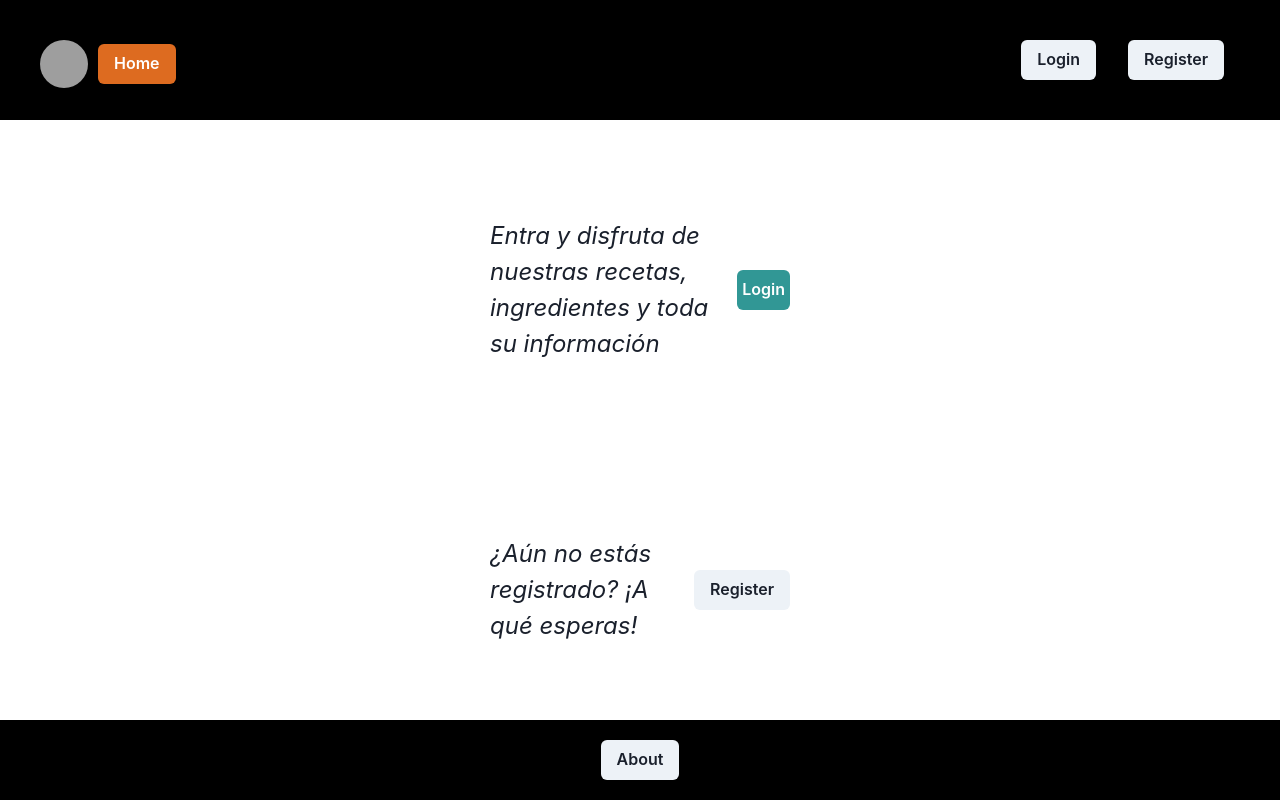
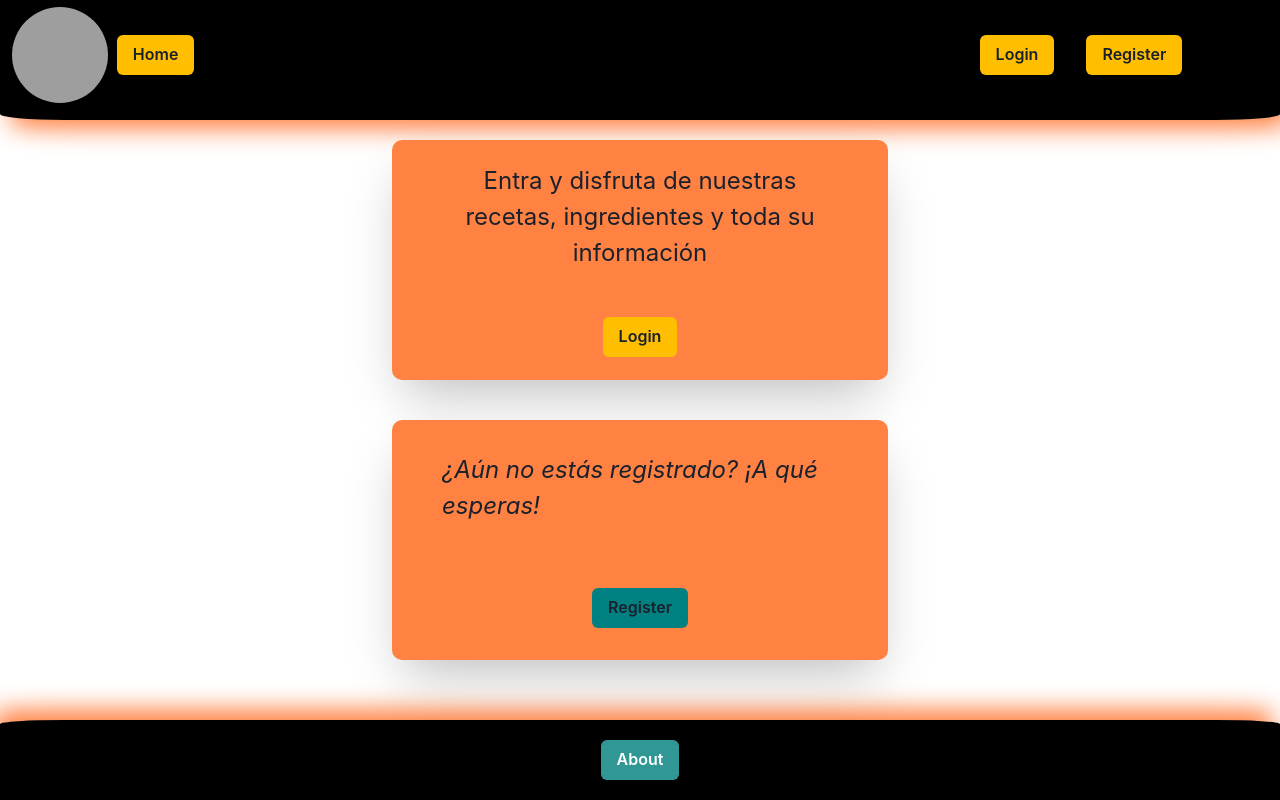
Before and after one commit to RafaGadSan/ProyectoReact, a React (Vite) app in the folder proyectoreact/: page / in a window 1280 px wide. Built offline with nearby package versions, Linux system fonts and the light colour scheme; grey boxes are pictures that could not be loaded.

Commit message:
retoque css y chakra

```diff
--- a/proyectoreact/src/components/Footer/Footer.css
+++ b/proyectoreact/src/components/Footer/Footer.css
@@ -4,6 +4,11 @@ footer {
   display: flex;
   justify-content: center;
   align-items: center;
-
+  -webkit-box-shadow: -7px -12px 25px -1px rgba(255, 130, 67, 1);
+  -moz-box-shadow: -7px -12px 25px -1px rgba(255, 130, 67, 1);
+  box-shadow: -7px -12px 25px -1px rgba(255, 130, 67, 1);
   background-color: black;
+  border-top-left-radius: 5%;
+  border-top-right-radius: 5%;
+  border-top: 1px rgba(255, 130, 67, 1);
 }
--- a/proyectoreact/src/components/Header/Header.css
+++ b/proyectoreact/src/components/Header/Header.css
@@ -1,5 +1,11 @@
 header {
-  width: 100vw;
+  min-width: 100vw;
   height: 15vh;
   background: black;
+  -webkit-box-shadow: 10px 10px 25px -1px rgba(255, 130, 67, 1);
+  -moz-box-shadow: 10px 10px 25px -1px rgba(255, 130, 67, 1);
+  box-shadow: 10px 10px 25px -1px rgba(255, 130, 67, 1);
+  border-bottom: 1px rgba(255, 130, 67, 1);
+  border-bottom-left-radius: 5%;
+  border-bottom-right-radius: 5%;
 }
--- a/proyectoreact/src/components/NavAbout/NavAbout.jsx
+++ b/proyectoreact/src/components/NavAbout/NavAbout.jsx
@@ -6,7 +6,7 @@ const NavAbout = () => {
   return (
     <nav>
       <NavLink to="/about">
-        <Button>About</Button>
+        <Button colorScheme="teal">About</Button>
       </NavLink>
     </nav>
   );
--- a/proyectoreact/src/components/NavBar/NavBar.css
+++ b/proyectoreact/src/components/NavBar/NavBar.css
@@ -1,6 +1,15 @@
 .homeavatar {
+    row-gap: 5px;
+    width: 15vw;
+    height: 12vh;
+    justify-content: space-around;
+    align-items: center;
+}
+.buttonsbar {
     display: flex;
-    gap: 10px;
     align-items: center;
-
+    justify-content: center;
+    row-gap: 5px;
+    width: 30vw;
+    height: 12vh;
 }
--- a/proyectoreact/src/components/NavBar/NavBar.jsx
+++ b/proyectoreact/src/components/NavBar/NavBar.jsx
@@ -10,9 +10,11 @@ const Navbar = () => {
 
   return (
     <nav>
-      <Flex justifyContent="space-around" p="10">
-        <Box className="homeavatar">
-          <Avatar
+      <Flex justifyContent="space-around" p="7px" height="12vh">
+        <Box className="homeavatar" display="flex" >
+          <Avatar height="12vh"
+          width="50%"
+          position="cover"
             name="logo"
             src="https://us.123rf.com/450wm/moleks/moleks1507/moleks150700003/41889582-el-servicio-de-comida-caf%C3%A9-vector-logo-plantilla-de-dise%C3%B1o.jpg?ver=6"
           />
@@ -23,34 +25,34 @@ const Navbar = () => {
                 boxShadow:
                   "0 0 1px 2px rgba(88, 144, 255, .75), 0 1px 1px rgba(0, 0, 0, .15)",
               }}
-              colorScheme="orange"
+              bgColor="#ffbf00"
             >
               Home
             </Button>
           </NavLink>
         </Box>
         <Spacer />
-        <Box>
+        <Box className="buttonsbar">
           {!user && (
             <NavLink to="/login" as="div">
-              <Button mx="4">Login</Button>
+              <Button bgColor="#ffbf00" mx="4">Login</Button>
             </NavLink>
           )}
           {!user && (
             <NavLink to="/register" as="div">
-              <Button mx="4">Register</Button>
+              <Button bgColor="#ffbf00" mx="4">Register</Button>
             </NavLink>
           )}
           {user && (
             <NavLink to="/" as="div">
-              <Button mx="4" onClick={() => logout()}>
+              <Button bgColor="red" mx="4" onClick={() => logout()}>
                 Logout
               </Button>
             </NavLink>
           )}
           {user && (
             <NavLink to="/dashboard" as="div">
-              <Button mx="4">Dashboard</Button>
+              <Button bgColor="#ffbf00" mx="4">Dashboard</Button>
             </NavLink>
           )}
           {user && (
@@ -60,12 +62,12 @@ const Navbar = () => {
           )}
           {user && (user.role == "nutricionista" || user.role == "admin") && (
             <NavLink to="/adminRecipe" as="div">
-              <Button mx="4">Admin Recipes</Button>
+              <Button bgColor="orangered" mx="4">Admin Recipes</Button>
             </NavLink>
           )}
           {user && (user.role == "nutricionista" || user.role == "admin") && (
             <NavLink to="/adminIngredient" as="div">
-              <Button mx="4">Admin Ingredients</Button>
+              <Button bgColor="orangered" mx="4">Admin Ingredients</Button>
             </NavLink>
           )}
         </Box>
--- a/proyectoreact/src/pages/Home/Home.jsx
+++ b/proyectoreact/src/pages/Home/Home.jsx
@@ -6,29 +6,52 @@ import { useAuth } from "../../context/authContext";
 const Home = () => {
   const { logout, user } = useAuth();
   return (
-    <Flex justify="center" p="5" direction="column" align="center">
+    <Flex justify="center" p="5" direction="column" align="center" gap={10}>
       {!user && (
-        <Square size="300px">
-          <Text fontSize="2xl" as="cite">
+        <Box
+          height="30vh"
+          width="40%"
+          background="#ff8243"
+          border="1px yellow"
+          borderRadius={10}
+          display="flex"
+          flexDirection="column"
+          justifyContent="space-around"
+          alignItems="center"
+          paddingInline="50px"
+          boxShadow='2xl'
+
+        >
+          <Text fontSize="2xl" as="bold" textAlign="center">
             Entra y disfruta de nuestras recetas, ingredientes y toda su
             información
           </Text>
           <Link to="/login">
-            <Button colorScheme="teal" variant="solid" p="5px">
+            <Button bgColor="#ffbf00" variant="solid" >
               Login
             </Button>
           </Link>
-        </Square>
+        </Box>
       )}
       {!user && (
-        <Square size="300px">
+        <Box height="30vh"
+        width="40%"
+        background="#ff8243"
+        border="1px yellow"
+        borderRadius={10}
+        display="flex"
+        flexDirection="column"
+        justifyContent="space-around"
+        alignItems="center"
+        paddingInline="50px"
+        boxShadow='2xl '>
           <Text fontSize="2xl" as="cite">
             ¿Aún no estás registrado? ¡A qué esperas!
           </Text>
           <Link to="/register">
-            <Button>Register</Button>
+            <Button bgColor="teal">Register</Button>
           </Link>
-        </Square>
+        </Box>
       )}
       {user && <Button onClick={() => logout()}>Log out</Button>}
     </Flex>
```
